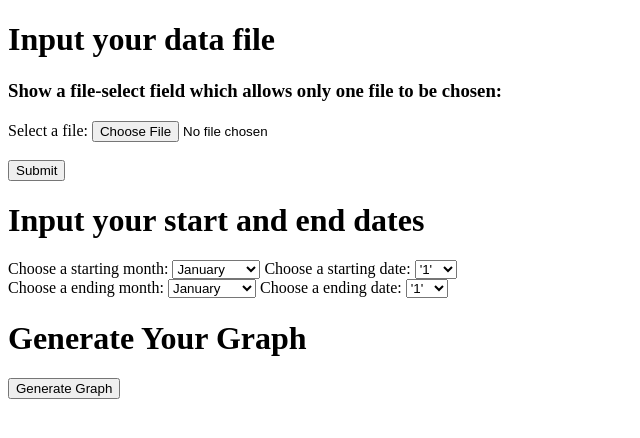
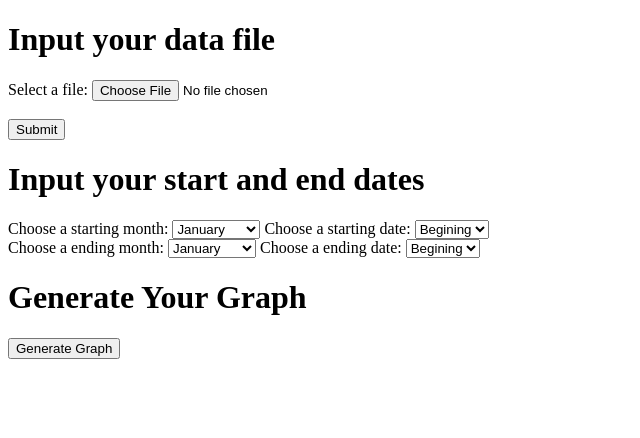
Before and after one commit to hwetsman/FreeStyleLibre_Graph, a Flask app: page / in a window 1280 px wide. Shown: the top 438 px of the page, without its empty margins (0-640 px from the left). Run offline with Flask 2, Linux system fonts and the light colour scheme.

Commit message:
html: create clearer sections between parts of input form for future management

```diff
--- a/templates/input.html
+++ b/templates/input.html
@@ -5,9 +5,7 @@
         <h1>Input your data file</h1>
     </p>
 
-
-    <h3>Show a file-select field which allows only one file to be chosen:</h3>
-    <form action="/action_page.php">
+    <form>
       <label for="myfile">Select a file:</label>
       <input type="file" id="myfile" name="myfile"><br><br>
       <input type="submit">
@@ -16,7 +14,7 @@
 </div>
 
 
-
+<!-- this should be hidden until file above is submitted-->
 <div class="date_input_section">
     <div>
             <p>
@@ -43,9 +41,9 @@
         </select>
         <label for="start_day">Choose a starting date:</label>
         <select name="start_day" id="start_day">
-            <option value='1'>'1'</option>
-            <option value='15'>'15'</option>
-            <option value='31'>'31'</option>
+            <option value='1'>Begining</option>
+            <option value='15'>Middle</option>
+            <option value='31'>End</option>
         </select>
     </div>
 
@@ -68,9 +66,9 @@
         </select>
         <label for="end_day">Choose a ending date:</label>
         <select name="end_day" id="end_day">
-            <option value='1'>'1'</option>
-            <option value='15'>'15'</option>
-            <option value='31'>'31'</option>
+            <option value='1'>Begining</option>
+            <option value='15'>Middle</option>
+            <option value='31'>End</option>
         </select>
     </div>
 </div>
```
